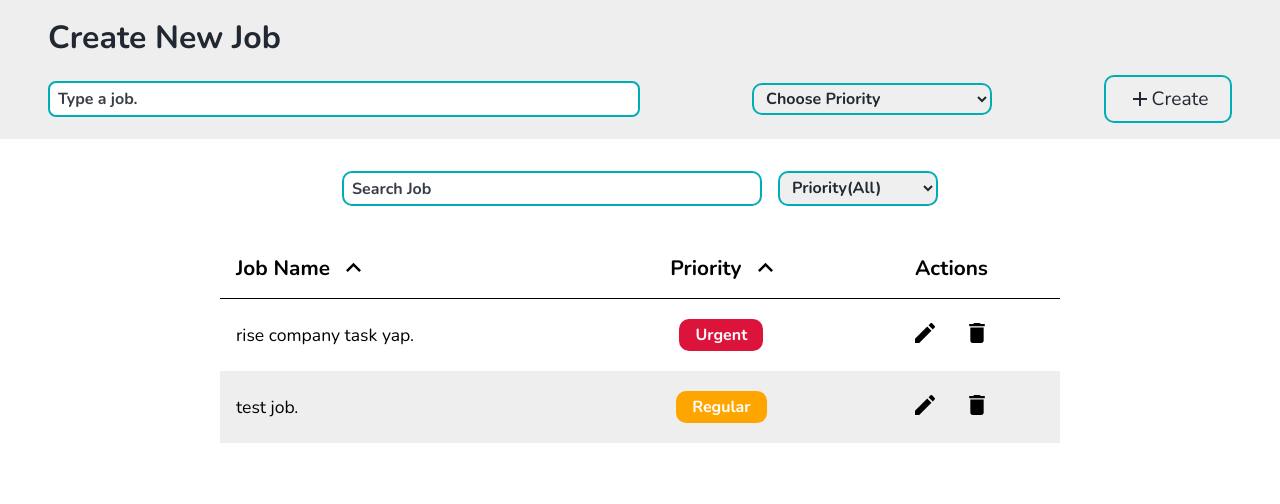
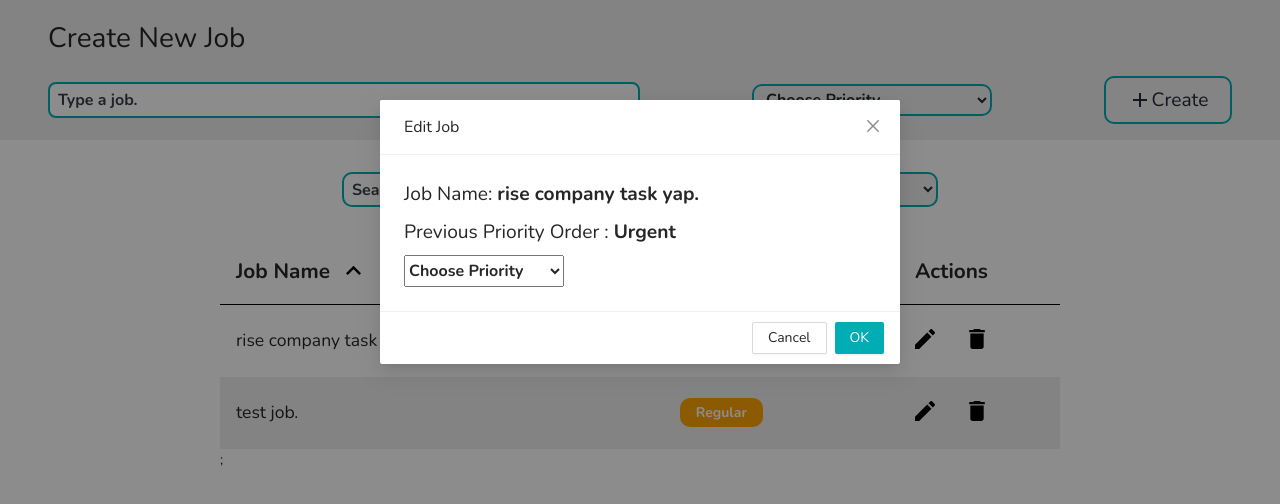
Before and after one commit to volkankaraali/personal-job-tracking, a React (Create React App) app: page / in a window 1280 px wide. Both pictures are taken after a click on the button 925 px from the left and 335 px from the top of the page. Shown: the top 504 px of the page. Built offline with nearby package versions, Linux system fonts and the light colour scheme.

Commit message:
add antdesing, added edit for job

```diff
--- a/package.json
+++ b/package.json
@@ -10,6 +10,7 @@
     "@testing-library/jest-dom": "^5.16.4",
     "@testing-library/react": "^13.2.0",
     "@testing-library/user-event": "^13.5.0",
+    "antd": "^4.20.6",
     "axios": "^0.27.2",
     "formik": "^2.2.9",
     "react": "^18.1.0",
--- a/src/App.js
+++ b/src/App.js
@@ -2,6 +2,8 @@ import React from 'react';
 import JobList from './components/JobsList/JobList';
 import NewJobForm from './components/NewJobForm';
 import './styles/index.scss';
+//for ant desing css
+import 'antd/dist/antd.min.css';
 function App() {
   return (
     <div className="App">
--- /dev/null
+++ b/src/components/EditModal/EditModal.jsx
@@ -0,0 +1,53 @@
+/* eslint-disable no-unused-vars */
+import { Modal } from 'antd';
+import React, { useEffect, useState } from 'react';
+import './EditModal.scss';
+import { useJobs } from '../../context/JobsContext';
+
+function EditModal({ openEditModal, setOpenEditModal }) {
+  const { jobs, setJobs, jobId } = useJobs();
+  const [jobDataById, setJobDataById] = useState([]);
+  const [newPriority, setNewPriority] = useState('');
+  useEffect(() => {
+    setJobDataById(jobs.find(job => job.id === jobId));
+  }, [jobId]);
+
+
+  const handleClose = () => {
+    setOpenEditModal(false);
+  };
+
+  const editJob = () => {
+    let newJobs = jobs.map(job => job.id === jobId ? { ...job, priority: newPriority } : job);
+    localStorage.setItem('jobs', JSON.stringify(newJobs));
+    setJobs(newJobs);
+    setNewPriority('');
+    setOpenEditModal(false);
+  };
+  return (
+    <Modal
+      className='modal'
+      title="Edit Job"
+      visible={openEditModal}
+      onOk={editJob}
+      okButtonProps={{ className: 'okButton' }}
+      cancelButtonProps={{ className: 'cancelButton' }}
+      onCancel={handleClose}
+    >
+      <div className='jobName'>Job Name: <span>{jobDataById?.jobName}</span></div>
+      <div className='previusPriority'>Previous Priority Order : <span>{jobDataById?.priority}</span></div>
+      <select
+        name="priority"
+        value={newPriority}
+        onChange={(e) => setNewPriority(e.target.value)}
+      >
+        <option value="" disabled>Choose Priority</option>
+        <option className='option' value="Urgent">Urgent</option>
+        <option className='option' value="Regular">Regular</option>
+        <option className='option' value="Trivial">Trivial</option>
+      </select>
+    </Modal>
+  );
+}
+
+export default EditModal;
--- /dev/null
+++ b/src/components/EditModal/EditModal.scss
@@ -0,0 +1,34 @@
+.modal{
+    .jobName{
+        font-size: 1.2rem;
+        margin-bottom: 0.5rem;
+        span{
+            font-weight: bold;
+        }
+    }
+    .previusPriority{
+        font-size: 1.2rem;
+        margin-bottom: 0.5rem;
+        span{
+            font-weight: bold;
+        }
+    }
+    .okButton{
+        border: none !important;
+        background-color:#00ADB5 !important ;
+    }
+    .cancelButton{
+        &:hover{
+            color: #00ADB5 !important;
+            border-color: #00ADB5 !important;
+        }
+    }
+
+    select{
+        font-size: 1rem;
+        font-weight: bold;
+        width: 10rem;
+        height: 2rem;
+        outline: none;
+    }
+}
--- /dev/null
+++ b/src/components/EditModal/index.jsx
@@ -0,0 +1 @@
+export { default } from './EditModal';
--- a/src/components/JobListTable/JobListTable.jsx
+++ b/src/components/JobListTable/JobListTable.jsx
@@ -1,13 +1,19 @@
+/* eslint-disable no-unused-vars */
 import React, { useState } from 'react';
 import DeleteIcon from '../../constants/icons/DeleteIcon';
 import DownArrowIcon from '../../constants/icons/DownArrowIcon';
 import EditIcon from '../../constants/icons/EditIcon';
 import UpArrowIcon from '../../constants/icons/UpArrowIcon';
+import { useJobs } from '../../context/JobsContext';
+import EditModal from '../EditModal/EditModal';
 import './JobListTable.scss';
 function JobListTable({ filteredJobs, setFilteredJobs }) {
 
+  const { setJobId } = useJobs();
+
   const [sortByName, setSortByName] = useState(false);
   const [sortByPriority, setSortByPriority] = useState(false);
+  const [openEditModal, setOpenEditModal] = useState(false);
 
   const sortJobsByName = () => {
     setSortByPriority(false);
@@ -33,6 +39,12 @@ function JobListTable({ filteredJobs, setFilteredJobs }) {
     const priorityOrder = ['Urgent', 'Regular', 'Trivial'];
     let arr = [...filteredJobs.sort((x, y) => priorityOrder.indexOf(x.priority) - priorityOrder.indexOf(y.priority))];
     setFilteredJobs(arr);
+  };
+
+  const handleEditModalOpen = (jobId) => {
+    console.log(jobId);
+    setJobId(jobId);
+    setOpenEditModal(true);
   };
 
   return (
@@ -74,7 +86,7 @@ function JobListTable({ filteredJobs, setFilteredJobs }) {
                   </span>
                 </td>
                 <td className='row'>
-                  <button className='edit'><EditIcon /></button>
+                  <button className='edit' onClick={() => handleEditModalOpen(job.id)}><EditIcon /></button>
                   <button className='delete'><DeleteIcon /></button>
                 </td>
               </tr>
@@ -82,7 +94,7 @@ function JobListTable({ filteredJobs, setFilteredJobs }) {
           }
         </tbody>
       </table>
-
+      <EditModal openEditModal={openEditModal} setOpenEditModal={setOpenEditModal} />;
     </div>
   );
 }
--- a/src/components/NewJobForm/NewJobForm.jsx
+++ b/src/components/NewJobForm/NewJobForm.jsx
@@ -43,7 +43,7 @@ function NewJobForm() {
 
               <div className='priorityContainer' >
                 <select name="priority" value={values.priority} onChange={handleChange}>
-                  <option value="" disabled selected>Choose Priority</option>
+                  <option value="" disabled>Choose Priority</option>
                   <option value="Urgent">Urgent</option>
                   <option value="Regular">Regular</option>
                   <option value="Trivial">Trivial</option>
--- a/src/context/JobsContext.jsx
+++ b/src/context/JobsContext.jsx
@@ -9,6 +9,8 @@ export const JobsProvider = ({ children }) => {
     { id: 1, jobName: 'rise company task yap.', priority: 'Urgent' },
     { id: 2, jobName: 'test job.', priority: 'Regular' }
   ]);
+
+  const [jobId, setJobId] = useState(0);
 
   useEffect(() => {
     let jobsInLocaleStorage = JSON.parse(localStorage.getItem('jobs'));
@@ -22,7 +24,9 @@ export const JobsProvider = ({ children }) => {
 
   const values = {
     jobs,
-    setJobs
+    setJobs,
+    setJobId,
+    jobId
   };
   return <JobsContext.Provider value={values}>{children}</JobsContext.Provider>;
 };
```
Also changed, not shown: 1 other file (tests, documents, lock files or other folders).
